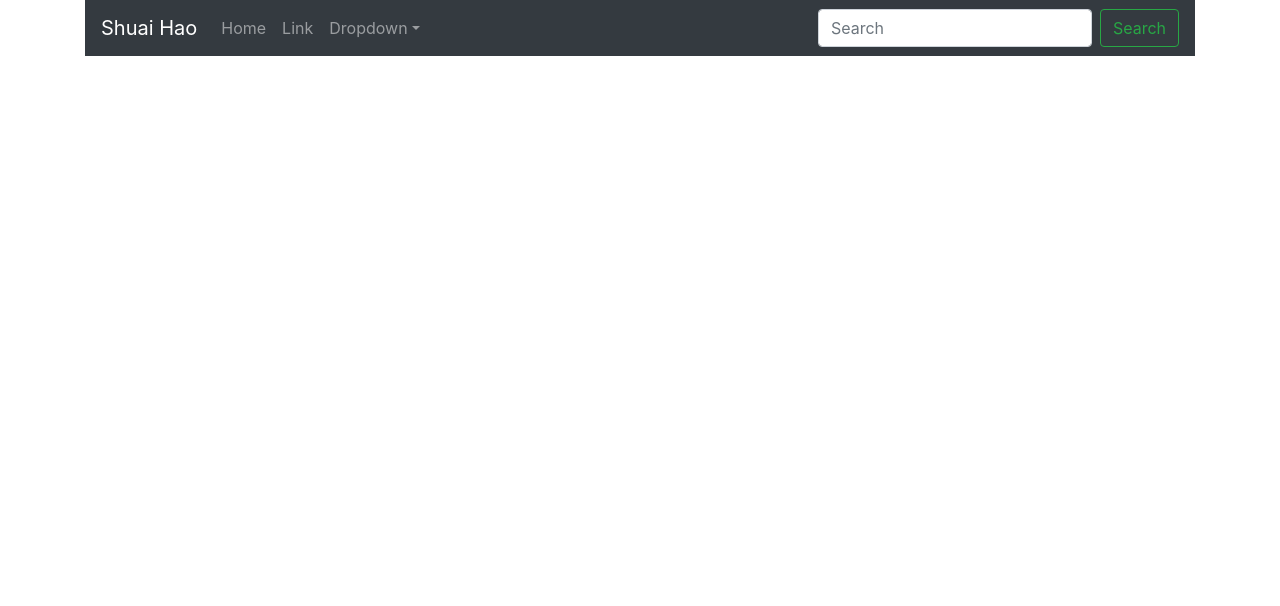
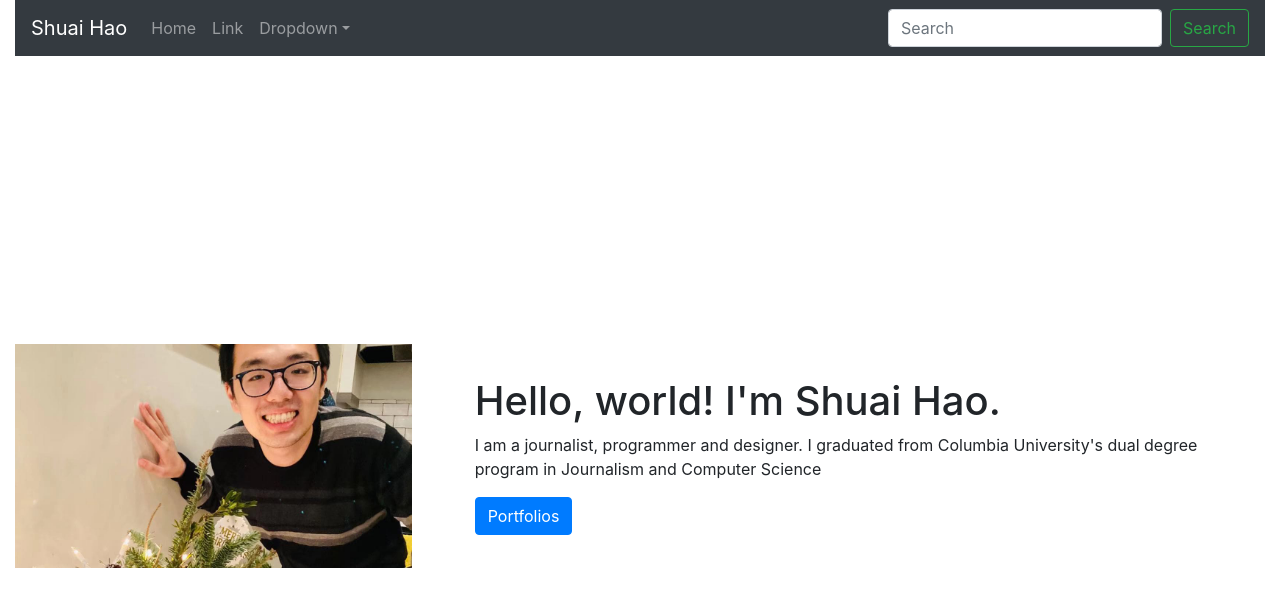
Before and after one commit to haoshuai999/me, a React (Create React App) app: page / in a window 1280 px wide. Shown: the top 606 px of the page. Built offline with nearby package versions, Linux system fonts and the light colour scheme.

Commit message:
add intro session

```diff
--- a/public/index.html
+++ b/public/index.html
@@ -21,12 +21,12 @@
       work correctly both with client-side routing and a non-root public URL.
       Learn how to configure a non-root public URL by running `npm run build`.
     -->
-    <!-- <link
+    <link
       rel="stylesheet"
       href="https://cdn.jsdelivr.net/npm/bootstrap@4.6.0/dist/css/bootstrap.min.css"
       integrity="sha384-B0vP5xmATw1+K9KRQjQERJvTumQW0nPEzvF6L/Z6nronJ3oUOFUFpCjEUQouq2+l"
       crossorigin="anonymous"
-    /> -->
+    />
     <title>Shuai Hao - Journalist & Programmer & Designer</title>
   </head>
   <body>
--- /dev/null
+++ b/src/App.css
@@ -0,0 +1,8 @@
+.full-height {
+    height: 100vh;
+}
+
+.my-auto {
+    margin-top: auto;
+    margin-bottom: auto;
+}
--- a/src/App.js
+++ b/src/App.js
@@ -1,12 +1,31 @@
 import React, { useState } from 'react';
 import SimpleNav from "./components/Nav";
-//import './App.css';
-import { Container } from 'react-bootstrap';
+import profile from "./images/christmas.jpg"
+import './App.css';
+import Container from 'react-bootstrap/Container';
+import Row from 'react-bootstrap/Row';
+import Col from 'react-bootstrap/Col';
+import Button from 'react-bootstrap/Button';
+import Image from 'react-bootstrap/Image';
 
 function App() {
   return (
-    <Container>
-      <SimpleNav />
+    <Container fluid>
+      <Row>
+        <Col>
+          <SimpleNav />
+        </Col>
+      </Row>
+      <Row className="full-height">
+        <Col sm={4} className="pt-5 pb-5 my-auto">
+          <Image src={profile} alt="profile" fluid />
+        </Col>
+        <Col sm={8} className="p-5 my-auto">
+          <h1>Hello, world! I'm Shuai Hao.</h1>
+          <p>I am a journalist, programmer and designer. I graduated from Columbia University's dual degree program in Journalism and Computer Science</p>
+          <Button variant="primary">Portfolios</Button>{' '}
+        </Col>
+      </Row>
     </Container>
   );
 }
```
Also changed, not shown: src/images/christmas.jpg (added).
